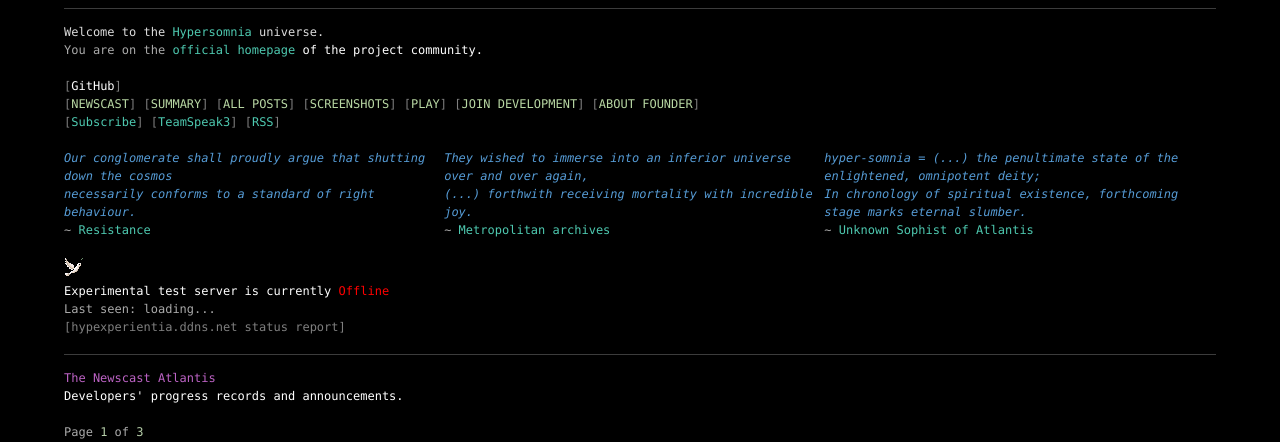
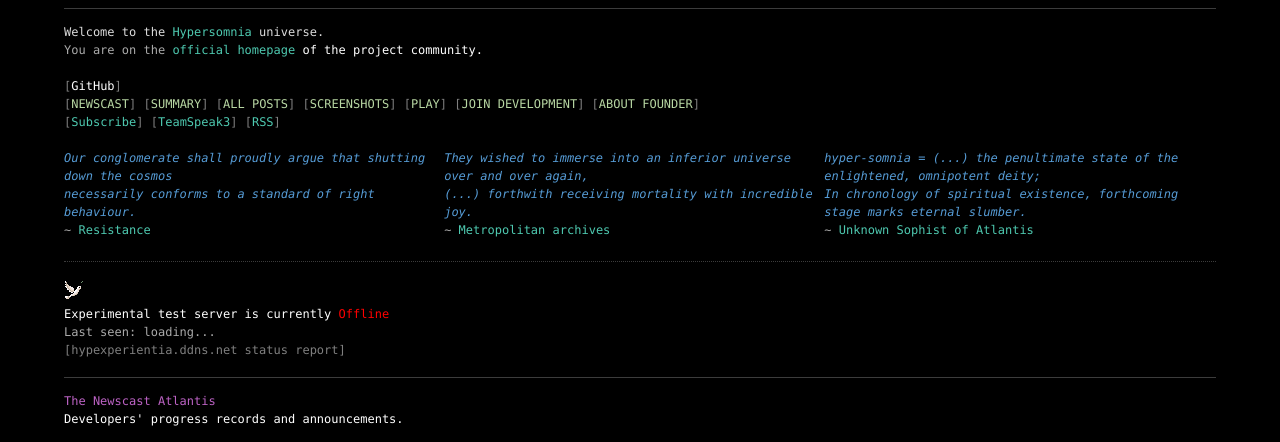
Before and after one commit to TeamHypersomnia/TeamHypersomnia.github.io, a Jekyll site: the page built from index.html, in a window 1280 px wide. Shown: the top 442 px of the page. Built offline with Jekyll 4.4.1, drawn with Linux system fonts in a browser that asks for light colours; the list of posts is cut into pages by our own code; grey boxes are pictures that could not be loaded.

Commit message:
added separator

```diff
--- a/_includes/header.html
+++ b/_includes/header.html
@@ -37,7 +37,8 @@ You are on the <span class="vskeyword"> official homepage </span> <span style="c
 
 <br/>
 <!--<span class="vsprepro">#define</span> <span class="vsmacro">UNDER_CONSTRUCTION</span> <span class="vsnumber">1</span>-->
-
+<div style="width:100%; height: 5px; border-bottom: 1px dotted rgb(60, 60, 60)"></div>
+<br/>
 <a href="http://hypersomnia.pl"><img src="{{ "/dove.gif "| prepend: site.baseurl }}" style="text-align: center; border: 0"/></a>
 <br/>
 
```
